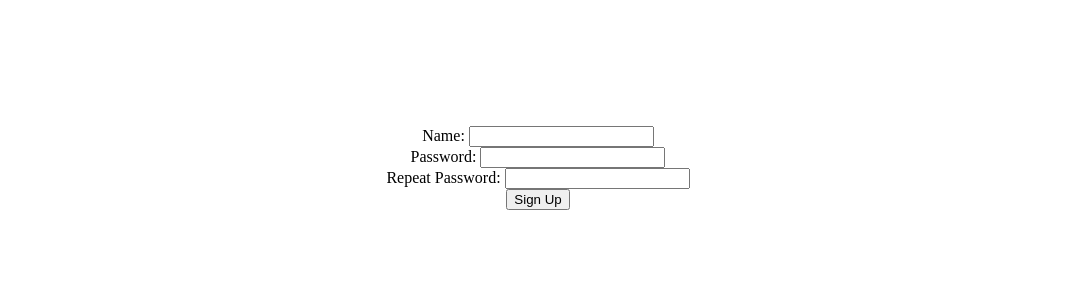
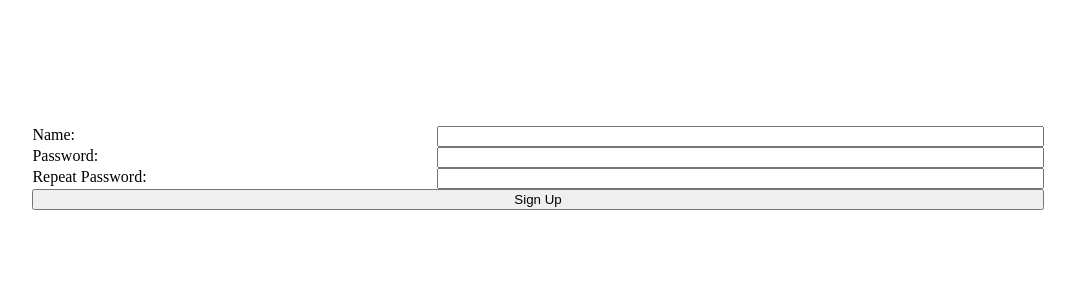
Before and after one commit to aShabat/basalt_di_final, a React (Vite) app: page /signup in a window 1280 px wide. Shown: the top 300 px of the page, without its empty margins (102-1177 px from the left). Built offline with nearby package versions, Linux system fonts and the light colour scheme.

Commit message:
client: grid layout for login and signup forms

```diff
--- a/src/client/LogIn.tsx
+++ b/src/client/LogIn.tsx
@@ -1,5 +1,5 @@
 import axios from "axios"
-import { MouseEvent, useState } from "react"
+import { useState } from "react"
 import { useNavigate } from "react-router"
 import { postUser } from "./api"
 
@@ -25,25 +25,21 @@ export default function LogIn() {
   }
 
   return (
-    <>
+    <div className={"authForm"}>
       {error !== "" && <div> {error} </div>}
-      <label>
-        Name:{" "}
+      <label>Name: </label>
       <input
         name="name"
         value={name}
         onChange={(e) => setName(e.target.value)}
       />
-      </label>
-      <label>
-        Password:{" "}
+      <label>Password: </label>
       <input
         name="password"
         value={password}
         onChange={(e) => setPassword(e.target.value)}
       />
-      </label>
       <button onClick={handleSubmit}> Log In </button>
-    </>
+    </div>
   )
 }
--- a/src/client/SignUp.tsx
+++ b/src/client/SignUp.tsx
@@ -18,7 +18,7 @@ export default function SignUp() {
     return true
   }
 
-  async function handleSubmit(event: SubmitEvent) {
+  async function handleSubmit(event) {
     event.preventDefault()
     if (!validateInput()) {
       return
@@ -37,33 +37,27 @@ export default function SignUp() {
     }
   }
   return (
-    <>
+    <div className={"authForm"}>
       {error !== "" && <div> {error} </div>}
-      <label>
-        Name:{" "}
+      <label>Name: </label>
       <input
         name="name"
         value={name}
         onChange={(e) => setName(e.target.value)}
       />
-      </label>
-      <label>
-        Password:{" "}
+      <label>Password: </label>
       <input
         name="password"
         value={password}
         onChange={(e) => setPassword(e.target.value)}
       />
-      </label>
-      <label>
-        Repeat Password:{" "}
+      <label>Repeat Password: </label>
       <input
         name="passwor_repeat"
         value={secondPassword}
         onChange={(e) => setSecondPassword(e.target.value)}
       />
-      </label>
       <button onClick={handleSubmit}> Sign Up </button>
-    </>
+    </div>
   )
 }
--- a/src/client/main.css
+++ b/src/client/main.css
@@ -1,6 +1,16 @@
 #root {
   margin: 10%;
-  display: flex;
-  flex-direction: column;
-  align-items: center;
 }
+
+.authForm {
+  display: grid;
+  grid-template-columns: 40% 60%;
+}
+
+.authForm label {
+  grid-column: 1;
+}
+
+.authForm button {
+  grid-column: 1 / 3;
+}
```
Lines whose indentation alone changed are shown as unchanged.
